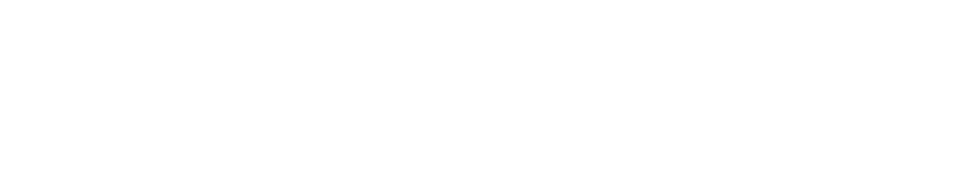
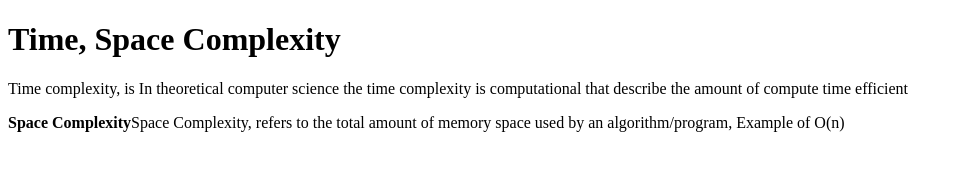
Before and after one commit to acciojob/time-and-space-complexity-sonukds, a website: page main.html in a window 1280 px wide. Shown: the whole page, without its empty margins (0-963 px from the left). Drawn offline with Linux system fonts and the light colour scheme.

Commit message:
created a submission

```diff
--- a/main.html
+++ b/main.html
@@ -7,6 +7,15 @@
 </head>
 
 <body>
+	<h1>Time, Space Complexity</h1>
+	<p>Time complexity, is In theoretical computer science
+	the time complexity is computational that describe
+	the amount of compute time efficient</p>
+	<p><b>Space Complexity</b>Space Complexity, refers to the total
+	amount of memory space used by an algorithm/program, Example of
+	O(n)</p>
+
+
 	<!-- the entire body must be written by student -->
     <script type="text/javascript" src="./script.js">
 </script>
```
